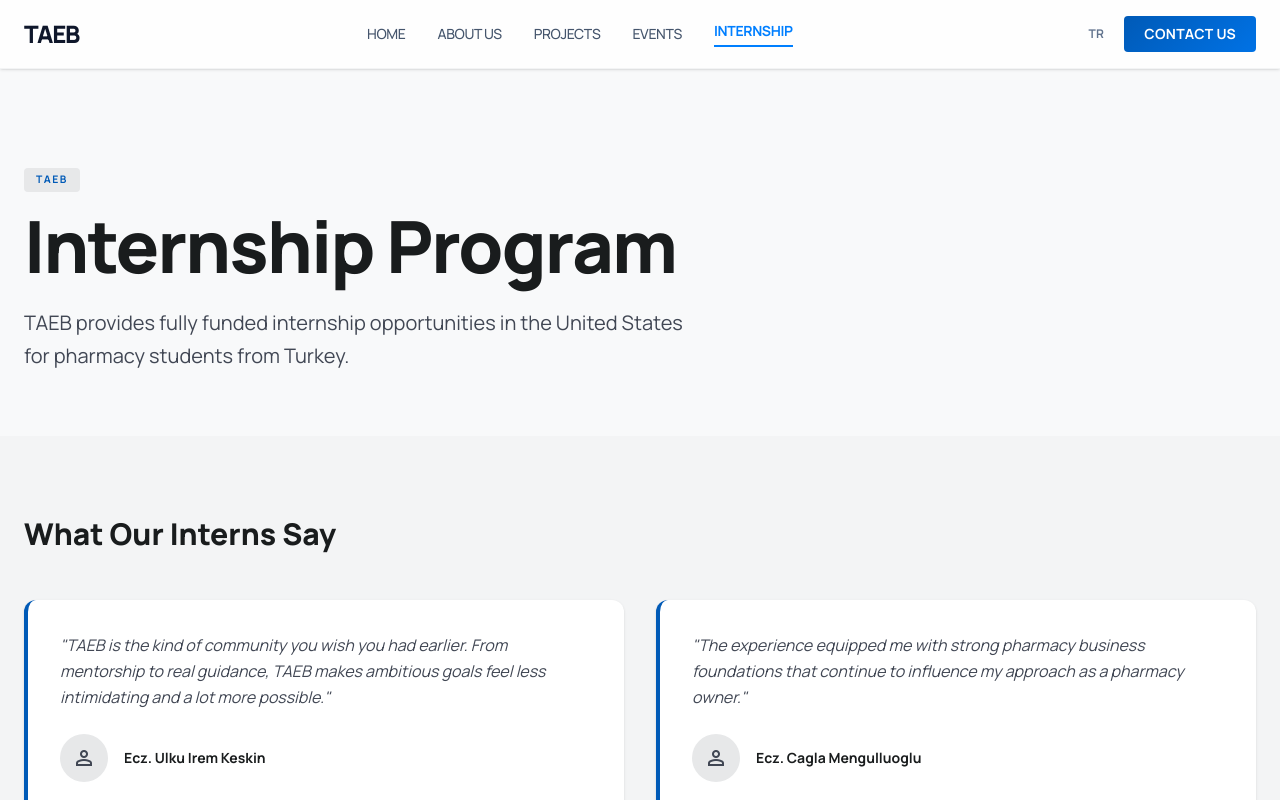
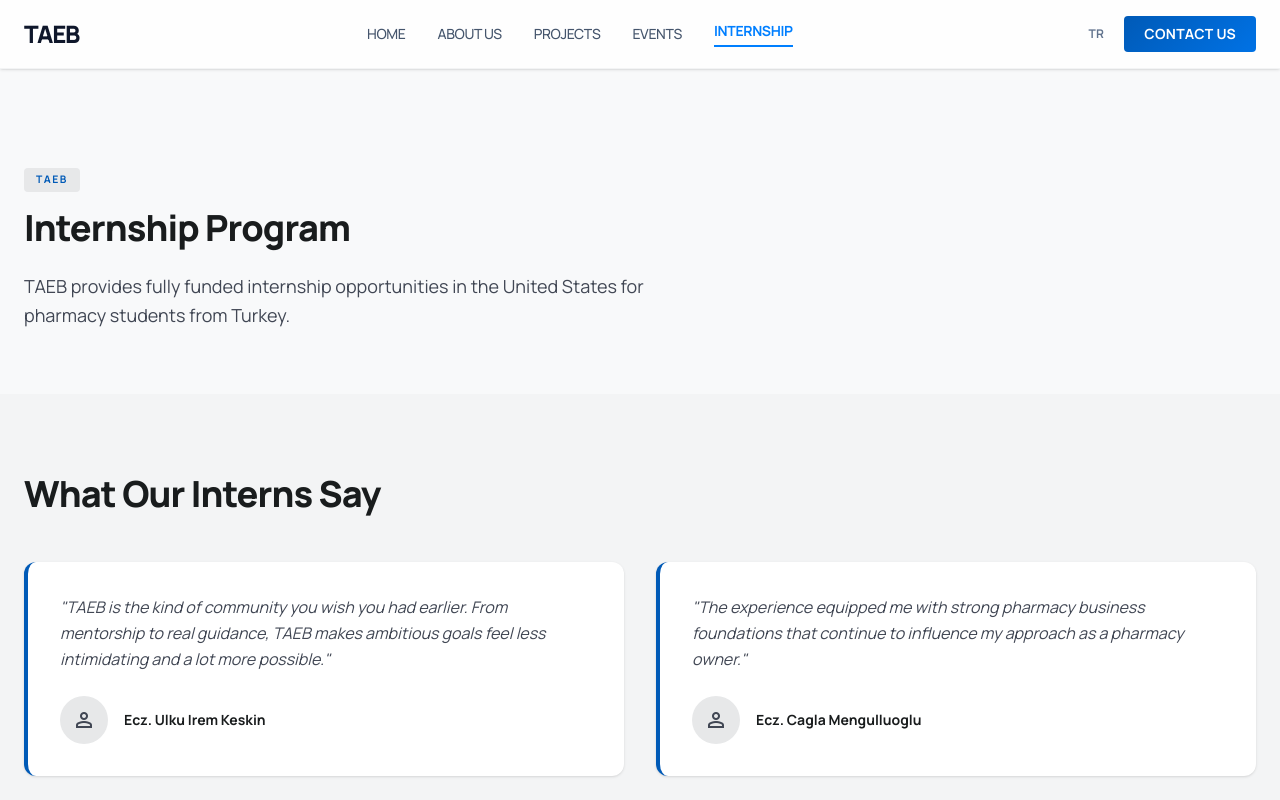
Before and after one commit to bulutmuf/taeb, a React (Vite) app: page /internship in a window 1280 px wide. Shown: the top 800 px of the page. Built offline with nearby package versions, Linux system fonts and the light colour scheme.

Commit message:
refactor(pages): integrate MemberCard and TestimonialCard into Internship page

```diff
--- a/src/pages/Internship.tsx
+++ b/src/pages/Internship.tsx
@@ -1,5 +1,8 @@
 import { useTranslation } from "react-i18next";
 import { upcomingInterns, pastInterns, testimonials } from "../data/interns";
+import SectionHeading from "../components/SectionHeading";
+import MemberCard from "../components/MemberCard";
+import TestimonialCard from "../components/TestimonialCard";
 
 export default function Internship() {
   const { t } = useTranslation();
@@ -8,32 +11,21 @@ export default function Internship() {
     <>
       {/* Hero */}
       <section className="max-w-7xl mx-auto px-6 pt-24 pb-16">
-        <span className="inline-block px-3 py-1 bg-surface-container-high text-primary font-bold text-[0.65rem] tracking-[0.15em] rounded mb-4 uppercase">
-          TAEB
-        </span>
-        <h1 className="text-[3.5rem] md:text-[4.5rem] font-extrabold leading-[1.05] tracking-tight text-on-surface mb-6">
-          {t("internship.headline")}
-        </h1>
-        <p className="text-lg md:text-xl text-on-surface-variant leading-relaxed max-w-2xl">
-          {t("internship.description")}
-        </p>
+        <SectionHeading
+          badge="TAEB"
+          title={t("internship.headline")}
+          description={t("internship.description")}
+          badgeTheme="surface"
+        />
       </section>
 
       {/* Testimonials */}
       <section className="py-20 bg-surface-container-low">
         <div className="max-w-7xl mx-auto px-6">
-          <h2 className="text-3xl font-extrabold text-on-surface mb-12">{t("internship.testimonials")}</h2>
+          <SectionHeading title={t("internship.testimonials")} className="mb-12" />
           <div className="grid grid-cols-1 md:grid-cols-2 gap-8">
             {testimonials.map((item, i) => (
-              <div key={i} className="bg-surface-container-lowest p-8 rounded-xl shadow-sm border-l-4 border-primary">
-                <p className="text-on-surface-variant leading-relaxed italic mb-6">"{item.quote}"</p>
-                <div className="flex items-center gap-4">
-                  <div className="w-12 h-12 rounded-full bg-surface-container-high flex items-center justify-center">
-                    <span className="material-symbols-outlined text-on-surface-variant">person</span>
-                  </div>
-                  <span className="font-bold text-on-surface text-sm">{item.name}</span>
-                </div>
-              </div>
+              <TestimonialCard key={i} quote={item.quote} name={item.name} image={item.image} />
             ))}
           </div>
         </div>
@@ -42,13 +34,17 @@ export default function Internship() {
       {/* Upcoming Interns */}
       <section className="py-24 bg-surface">
         <div className="max-w-7xl mx-auto px-6">
-          <h2 className="text-3xl font-extrabold text-on-surface mb-4">{t("internship.upcomingInterns")}</h2>
+          <SectionHeading title={t("internship.upcomingInterns")} className="mb-4" />
           <p className="text-on-surface-variant mb-12">{upcomingInterns.length} interns selected for 2026</p>
           <div className="grid grid-cols-2 md:grid-cols-3 lg:grid-cols-4 gap-6">
             {upcomingInterns.map((intern, i) => (
               <div key={i} className="group bg-surface-container-lowest p-6 rounded-xl shadow-sm hover:-translate-y-1 transition-transform">
-                <div className="w-16 h-16 mx-auto mb-4 rounded-full bg-surface-container-high flex items-center justify-center">
-                  <span className="material-symbols-outlined text-2xl text-on-surface-variant">person</span>
+                <div className="w-16 h-16 mx-auto mb-4 rounded-full bg-surface-container-high flex items-center justify-center overflow-hidden transition-transform group-hover:scale-110">
+                  {intern.image ? (
+                    <img src={intern.image} alt={intern.name} className="w-full h-full object-cover" />
+                  ) : (
+                    <span className="material-symbols-outlined text-2xl text-on-surface-variant">person</span>
+                  )}
                 </div>
                 <h3 className="font-bold text-on-surface text-sm text-center mb-1">{intern.name}</h3>
                 {intern.university && (
@@ -68,18 +64,16 @@ export default function Internship() {
       {/* Past Interns */}
       <section className="py-24 bg-surface-container-low">
         <div className="max-w-7xl mx-auto px-6">
-          <h2 className="text-3xl font-extrabold text-on-surface mb-12">{t("internship.pastInterns")}</h2>
+          <SectionHeading title={t("internship.pastInterns")} className="mb-12" />
           <div className="grid grid-cols-2 md:grid-cols-4 lg:grid-cols-5 gap-6">
             {pastInterns.map((intern, i) => (
-              <div key={i} className="text-center">
-                <div className="w-14 h-14 mx-auto mb-3 rounded-full bg-surface-container-high flex items-center justify-center">
-                  <span className="material-symbols-outlined text-xl text-on-surface-variant">person</span>
-                </div>
-                <h3 className="font-bold text-on-surface text-sm">{intern.name}</h3>
-                {intern.year && (
-                  <p className="text-xs text-on-surface-variant">{intern.year}</p>
-                )}
-              </div>
+              <MemberCard
+                key={i}
+                name={intern.name}
+                role={intern.year}
+                image={intern.image}
+                variant="intern"
+              />
             ))}
           </div>
         </div>
```
